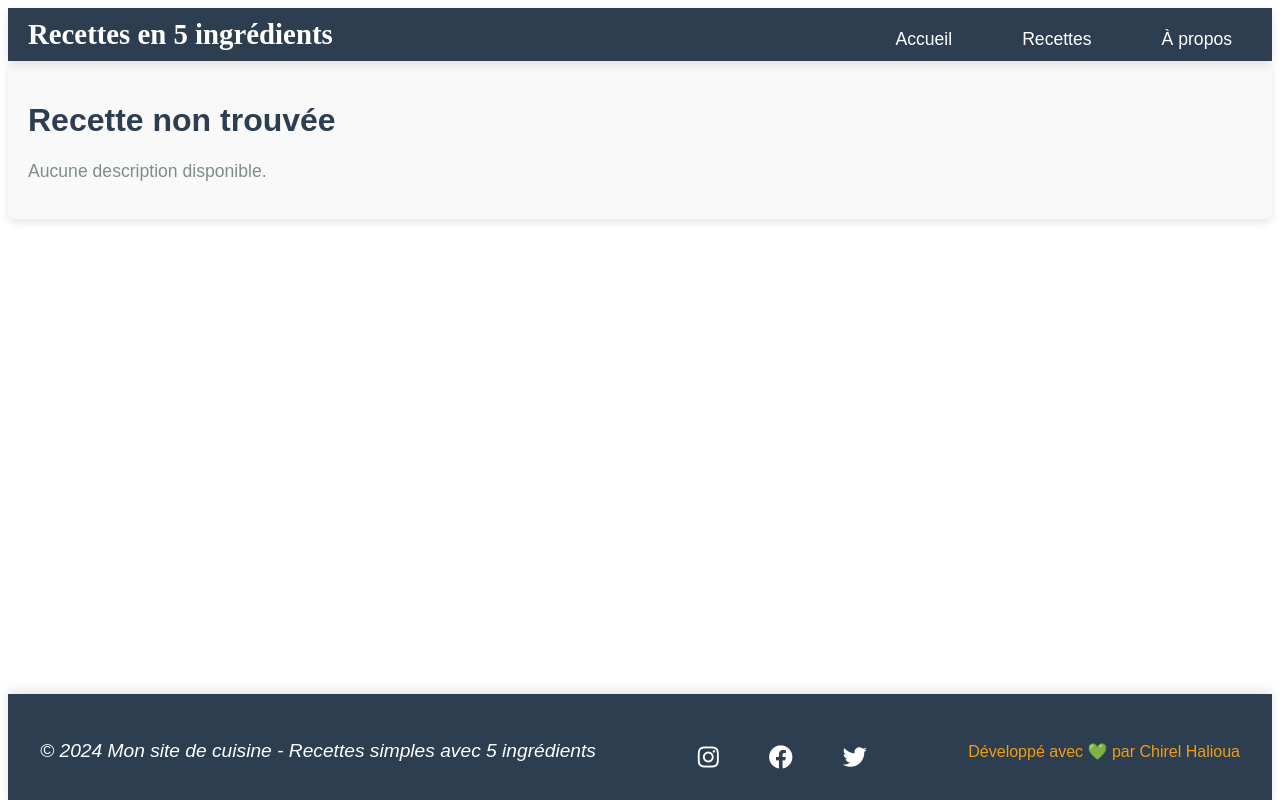
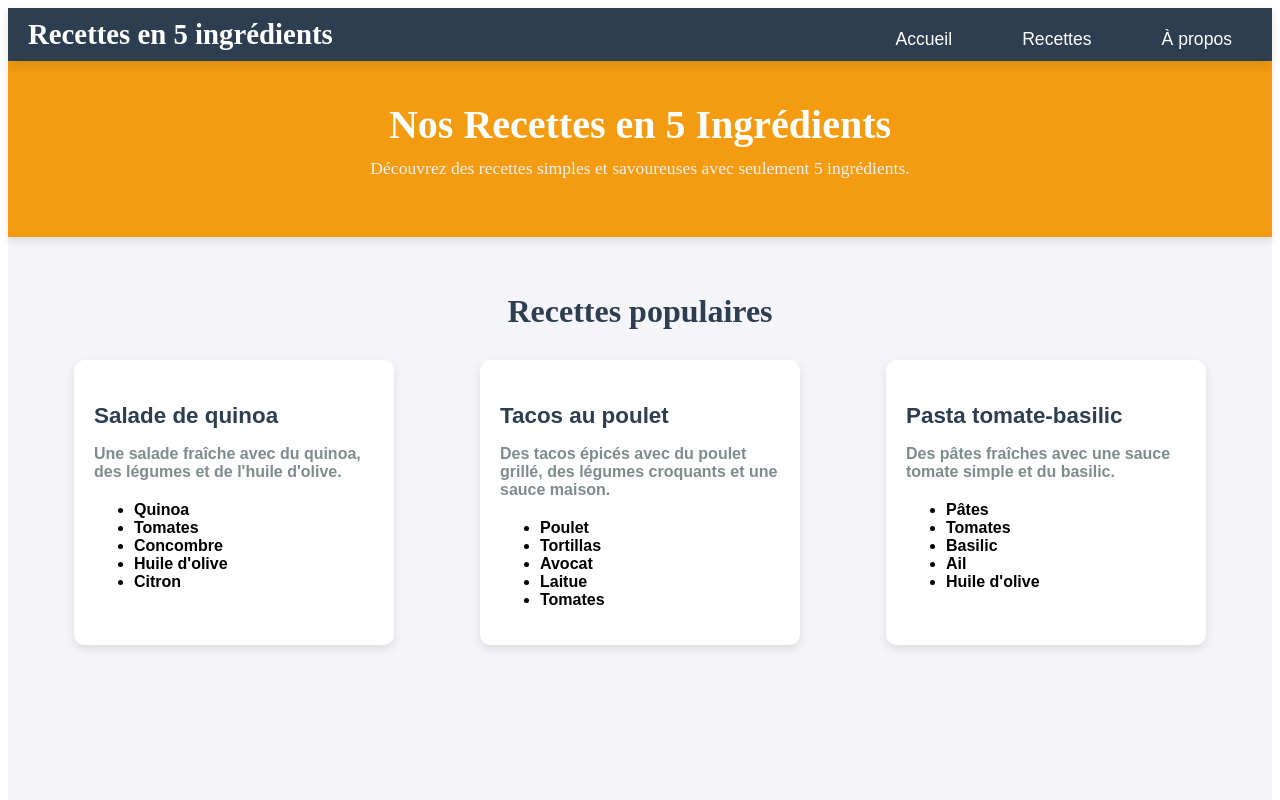
Before and after one commit to chirelhalioua/mon-site-de-cuisine, a Nuxt app: page /recettes/recettes in a window 1280 px wide. Shown: the top 800 px of the page. Built offline with nearby package versions, Linux system fonts and the light colour scheme.

Commit message:
Add files via upload

```diff
--- /dev/null
+++ b/pages/recettes/recettes.vue
@@ -0,0 +1,187 @@
+<template>
+  <div class="home">
+    <header>
+      <h1>Nos Recettes en 5 Ingrédients</h1>
+      <p>Découvrez des recettes simples et savoureuses avec seulement 5 ingrédients.</p>
+    </header>
+
+    <section class="featured-recipes">
+      <h2>Recettes populaires</h2>
+      <div class="recipe-list">
+        <div v-for="recipe in recipes" :key="recipe.id" class="recipe-item">
+          <NuxtLink :to="`/recettes/${recipe.id}`" class="recipe-link">
+            <h3>{{ recipe.title }}</h3>
+            <p>{{ recipe.description }}</p>
+            <ul class="ingredients-list">
+              <li v-for="ingredient in recipe.ingredients" :key="ingredient">{{ ingredient }}</li>
+            </ul>
+          </NuxtLink>
+        </div>
+      </div>
+    </section>
+  </div>
+</template>
+
+<script setup>
+const recipes = [
+  {
+    id: 1,
+    title: "Salade de quinoa",
+    description: "Une salade fraîche avec du quinoa, des légumes et de l'huile d'olive.",
+    ingredients: ["Quinoa", "Tomates", "Concombre", "Huile d'olive", "Citron"],
+    instructions: "Cuire le quinoa, couper les légumes, mélanger avec l'huile d'olive et le citron."
+  },
+  {
+    id: 2,
+    title: "Tacos au poulet",
+    description: "Des tacos épicés avec du poulet grillé, des légumes croquants et une sauce maison.",
+    ingredients: ["Poulet", "Tortillas", "Avocat", "Laitue", "Tomates"],
+    instructions: "Griller le poulet. Monter les tacos avec les ingrédients frais et la sauce maison."
+  },
+  {
+    id: 3,
+    title: "Pasta tomate-basilic",
+    description: "Des pâtes fraîches avec une sauce tomate simple et du basilic.",
+    ingredients: ["Pâtes", "Tomates", "Basilic", "Ail", "Huile d'olive"],
+    instructions: "Faire cuire les pâtes. Préparer la sauce tomate avec l'ail et le basilic, et mélanger."
+  }
+]
+</script>
+
+<style scoped>
+/* Style général de la page */
+/* Style général de la page */
+.home {
+  font-family: 'Arial', sans-serif;
+  background-color: #f4f4f9;
+  color: #333;
+  margin: 0;
+  padding: 0;
+  min-height: 100vh; /* S'assurer que la page occupe toute la hauteur de l'écran */
+  display: flex;
+  flex-direction: column;
+}
+
+/* En-tête */
+header {
+  background: #f39c12;
+  color: white;
+  padding: 40px 20px;
+  text-align: center;
+  margin-bottom: 30px;
+  box-shadow: 0 4px 8px rgba(0, 0, 0, 0.1);
+}
+
+header h1 {
+  font-family: 'Times New Roman';
+  font-size: 2.5rem;
+  margin: 0;
+}
+
+header p {
+  font-family: 'Times New Roman';
+  font-size: 1.1rem;
+  font-weight: 400;
+  margin-top: 10px;
+  color: #ecf0f1;
+}
+
+/* Section des recettes populaires */
+.featured-recipes {
+  text-align: center;
+  margin-bottom: 50px;
+}
+
+.featured-recipes h2 {
+  font-family: 'Times New Roman';
+  font-size: 2rem;
+  color: #2c3e50;
+  margin-bottom: 20px;
+  font-weight: 600;
+}
+
+/* Liste des recettes */
+.recipe-list {
+  display: flex;
+  justify-content: space-evenly;
+  gap: 30px;
+  flex-wrap: wrap;
+  padding: 0 10px;
+}
+
+.recipe-item {
+  background-color: white;
+  padding: 20px;
+  width: 280px;
+  margin: 10px 0;
+  border-radius: 10px;
+  box-shadow: 0 4px 10px rgba(0, 0, 0, 0.1);
+  transition: transform 0.3s ease, box-shadow 0.3s ease;
+  text-align: left;
+}
+
+.recipe-item:hover {
+  transform: scale(1.05);
+  box-shadow: 0 6px 20px rgba(0, 0, 0, 0.2);
+}
+
+.recipe-item h3 {
+  font-size: 1.4rem;
+  font-weight: bold;
+  color: #2c3e50;
+  margin-bottom: 15px;
+}
+
+.recipe-item p {
+  font-size: 1rem;
+  color: #7f8c8d;
+  margin-bottom: 20px;
+}
+
+.recipe-link {
+  color: #000;
+  font-weight: bold;
+  text-decoration: none;
+}
+
+.recipe-link:hover {
+  text-decoration: none;
+}
+
+/* Styles pour mobile */
+@media (max-width: 768px) {
+  header {
+    padding: 30px 15px;
+  }
+
+  header h1 {
+    font-size: 2rem; /* Réduction de la taille du titre sur petits écrans */
+  }
+
+  header p {
+    font-size: 1rem; /* Réduction de la taille du texte sous-titre */
+  }
+
+  .featured-recipes h2 {
+    font-size: 1.5rem;
+  }
+
+  .recipe-list {
+    flex-direction: column;
+    align-items: center;
+  }
+
+  .recipe-item {
+    width: 90%; /* Les items de la recette prennent 90% de la largeur de l'écran */
+    margin: 20px 0; /* Ajouter un peu d'espace entre les recettes */
+  }
+
+  .recipe-item h3 {
+    font-size: 1.2rem; /* Réduction de la taille du titre dans les items */
+  }
+
+  .recipe-item p {
+    font-size: 0.9rem; /* Réduction de la taille de la description */
+  }
+}
+</style>
```
